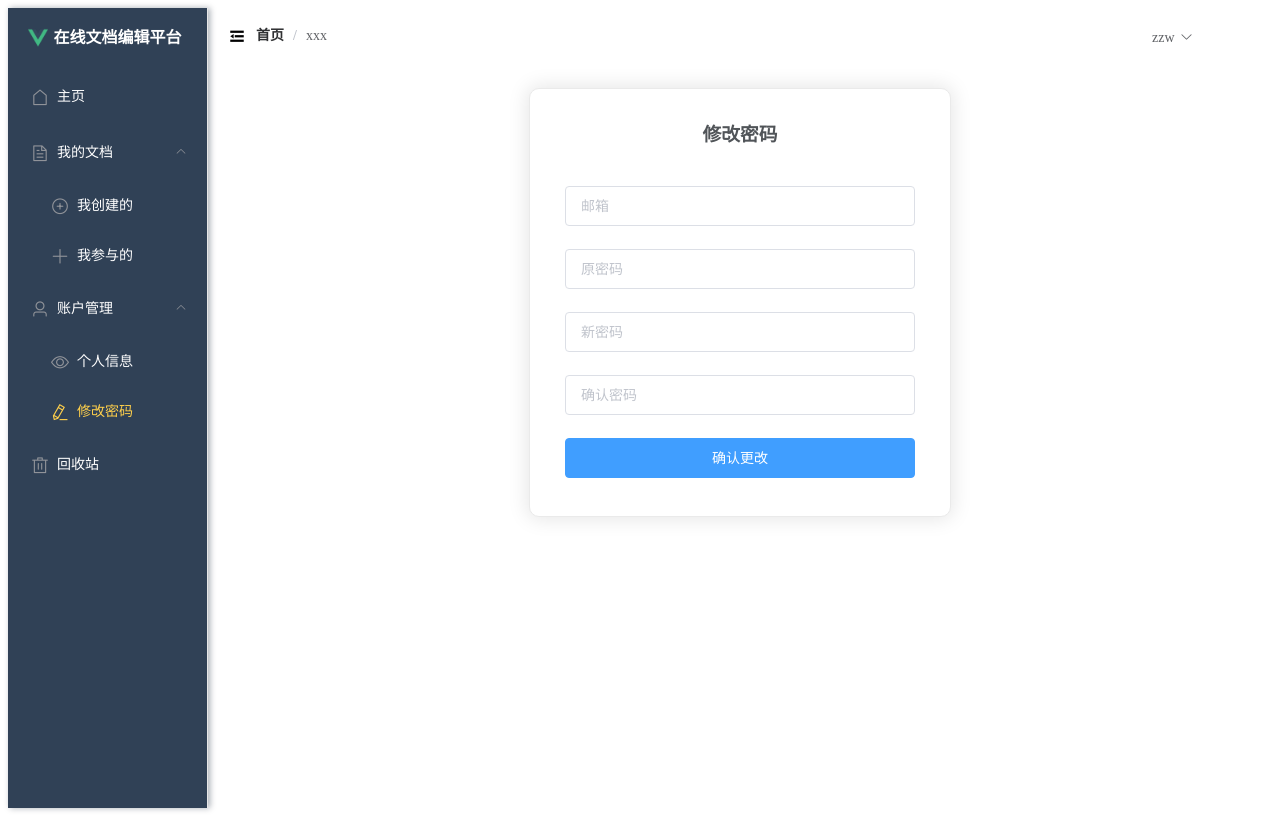
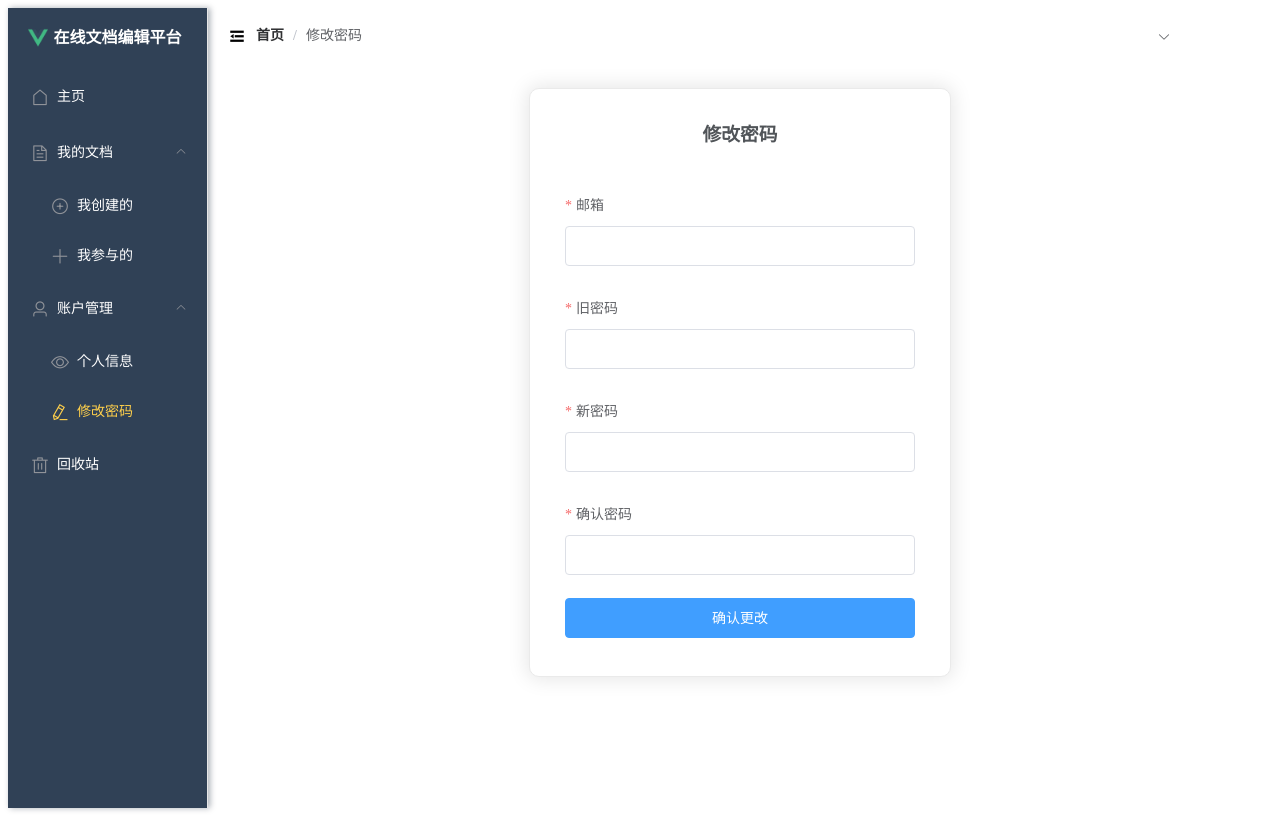
Before and after one commit to AL-Mazai/online_edit_front, a Vue app: page /update_password in a window 1280 px wide. Built offline with nearby package versions, Linux system fonts and the light colour scheme; sample sign-in values are in the browser's storage.

Commit message:
新增状态存储模块

```diff
--- a/src/components/Header.vue
+++ b/src/components/Header.vue
@@ -5,24 +5,23 @@
             <span :class="collapseBtnClass" style="cursor: pointer; font-size: 18px" @click="collapse"></span>
             <el-breadcrumb separator="/" style="display: inline-block; margin-left: 10px">
                 <el-breadcrumb-item :to="'/'">首页</el-breadcrumb-item>
-                <el-breadcrumb-item>xxx</el-breadcrumb-item>
-<!--                <el-breadcrumb-item>{{ currentPathName }}</el-breadcrumb-item>-->
+                <el-breadcrumb-item>{{ currentPathName }}</el-breadcrumb-item>
             </el-breadcrumb>
         </div>
-        <!--个人信息-->
+        <!--账户-->
         <el-dropdown style="width: 100px; cursor: pointer">
             <div style="display: inline-block">
-                <span>zzw</span><i class="el-icon-arrow-down" style="margin-left: 5px"></i>
+                <span>{{ user.userName }}</span><i class="el-icon-arrow-down" style="margin-left: 5px"></i>
             </div>
             <el-dropdown-menu slot="dropdown" style="width: 100px; text-align: center">
-                <el-dropdown-item icon="el-icon-user" style="font-size: 14px; padding: 5px 0">
-                    <a>个人信息</a>
+                <el-dropdown-item style="font-size: 14px; padding: 5px 0" icon="el-icon-user">
+                    <a @click="jump('/user_info')">个人信息</a>
                 </el-dropdown-item>
-                <el-dropdown-item icon="el-icon-lock" style="font-size: 14px; padding: 5px 0">
-                    <a>修改密码</a>
+                <el-dropdown-item style="font-size: 14px; padding: 5px 0" icon="el-icon-lock">
+                    <a @click="jump('/update_password')">修改密码</a>
                 </el-dropdown-item>
-                <el-dropdown-item icon="el-icon-switch-button" style="font-size: 14px; padding: 5px 0">
-                    <span style="text-decoration: none">退出</span>
+                <el-dropdown-item style="font-size: 14px; padding: 5px 0" icon="el-icon-switch-button">
+                    <span style="text-decoration: none" @click="logout">退出</span>
                 </el-dropdown-item>
             </el-dropdown-menu>
         </el-dropdown>
@@ -37,6 +36,32 @@ export default {
         collapseBtnClass: String,
         collapse: {}
     },
+    data(){
+        return{
+            user: localStorage.getItem("user") ? JSON.parse(localStorage.getItem("user")) : {}
+        }
+    },
+    methods:{
+        //跳转
+        jump(url){
+            this.$router.push(url)
+        },
+        //退出登录
+        logout(){
+            //跳转到登录页面
+            this.$router.push("/login")
+            //从本地存储中删除用户数据
+            localStorage.removeItem("user")
+            localStorage.removeItem("token")
+            this.$message.success("退出登录")
+        },
+    },
+    computed: {
+        currentPathName () {
+            // console.log(this.$store.state.currentPathName)
+            return this.$store.state.currentPathName; //计算需要监听的数据
+        }
+    },
 }
 </script>
 
--- a/src/router/index.js
+++ b/src/router/index.js
@@ -1,6 +1,7 @@
 import Vue from "vue";
 import VueRouter from "vue-router";
 import Manage from "@/views/Manage";
+import store from "@/store";
 
 Vue.use(VueRouter);
 
@@ -37,4 +38,19 @@ const router = new VueRouter({
     routes,
 });
 
+// 路由守卫
+router.beforeEach((to, from, next) => {
+    localStorage.setItem("currentPathName", to.name)  // 设置当前的路由名称，为了在Header组件中去使用
+    store.commit("setPath")  // 触发store的数据更新
+    /***************检测是否有token，若无则返回登录页*****************/
+    let user = localStorage.getItem("user") ? JSON.parse(localStorage.getItem("user")) : null
+    const isLogin = !!user
+    //放行登录页和注册页
+    if (to.path === '/login' || to.path === '/register') {
+        next()
+    }else {
+        isLogin ? next() : next('/login')
+    }
+})
+
 export default router;
--- a/src/store/index.js
+++ b/src/store/index.js
@@ -5,14 +5,12 @@ Vue.use(Vuex)
 
 export default new Vuex.Store({
     state: {
-        token: sessionStorage.getItem("token"),
-        user: JSON.parse(sessionStorage.getItem("user"))
+        currentPathName: ''//存储当前路径名
     },
     mutations: {
-
-    },
-    getters: {
-
+        setPath (state) {
+            state.currentPathName = localStorage.getItem("currentPathName") // 从本地存储中获取当前路径名并保存到状态中
+        },
     },
     actions: {
     },
--- a/src/views/CreatedDoc.vue
+++ b/src/views/CreatedDoc.vue
@@ -89,7 +89,7 @@ export default {
     name: "CreatedDoc",
     data() {
         return {
-            userId: 1,
+            userId: (localStorage.getItem("user") ? JSON.parse(localStorage.getItem("user")) : {}).userId,
             docId: 0,
             docTableData: [],
             userOfDocTableData: [],
--- a/src/views/Login.vue
+++ b/src/views/Login.vue
@@ -3,10 +3,12 @@
         <el-form class="login-container" :rules="rules" ref="user" :model="user">
             <h1 class="title">用户登录</h1>
             <el-form-item prop="email">
-                <el-input type="text" placeholder="用户账号" v-model="user.email" autocomplete="off"></el-input>
+                <el-input type="text" placeholder="用户账号" prefix-icon="el-icon-user"
+                          v-model="user.email" autocomplete="off"></el-input>
             </el-form-item>
             <el-form-item prop="password">
-                <el-input type="password" placeholder="用户密码" v-model="user.password" autocomplete="off"></el-input>
+                <el-input type="password" placeholder="用户密码" prefix-icon="el-icon-lock"
+                          show-password v-model="user.password" autocomplete="off"></el-input>
             </el-form-item>
             <el-form-item>
                 <el-button type="primary" @click="doLogin" style="width: 100%;">登录</el-button>
@@ -52,12 +54,14 @@ export default {
                 console.log(res.data)
                 //验证
                 if (res.status === 200) {
+                    localStorage.setItem("token", res.data.token)
+                    localStorage.setItem("user", JSON.stringify(res.data.user))  // 存储用户信息到浏览器
                     this.$message.success("登陆成功")
                     this.$router.push('/')
                 }
             }).catch((err) =>  {//异常
                 if(err.response.status === 401){
-                    this.$message.error(err.response.data)
+                    this.$message.error("用户名或密码错误")
                 }
             });
         },
--- a/src/views/ParticipateDoc.vue
+++ b/src/views/ParticipateDoc.vue
@@ -33,7 +33,7 @@ export default {
     name: "ParticipateDoc",
     data() {
         return {
-            userId: 1,
+            userId: (localStorage.getItem("user") ? JSON.parse(localStorage.getItem("user")) : {}).userId,
             allDocParTableData: [],
             /***分页变量****/
             pageIndex: 1, // 第几页
--- a/src/views/UpdatePassword.vue
+++ b/src/views/UpdatePassword.vue
@@ -1,19 +1,19 @@
 <!--更改密码-->
 <template>
     <div class="update-wrap">
-        <el-form class="update-container">
+        <el-form class="update-container" :model="form" :rules="rules">
             <h1 class="title">修改密码</h1>
-            <el-form-item>
-                <el-input type="text" name="email" placeholder="邮箱" v-model="email" autocomplete="off"></el-input>
+            <el-form-item label="邮箱" prop="email">
+                <el-input type="text" name="email" v-model="form.email" autocomplete="off"></el-input>
             </el-form-item>
-            <el-form-item>
-                <el-input type="text" placeholder="原密码" v-model="oldPassword" autocomplete="off"></el-input>
+            <el-form-item label="旧密码" prop="oldPassword">
+                <el-input type="password" v-model="form.oldPassword" autocomplete="off" show-password></el-input>
             </el-form-item>
-            <el-form-item>
-                <el-input type="text" placeholder="新密码" v-model="newPassword" autocomplete="off"></el-input>
+            <el-form-item label="新密码" prop="newPassword">
+                <el-input type="password" v-model="form.newPassword" autocomplete="off" show-password></el-input>
             </el-form-item>
-            <el-form-item>
-                <el-input type="text" placeholder="确认密码" v-model="checkPassword" autocomplete="off"></el-input>
+            <el-form-item label="确认密码" prop="checkPassword">
+                <el-input type="password"  v-model="form.checkPassword" autocomplete="off" show-password></el-input>
             </el-form-item>
             <el-form-item>
                 <el-button type="primary" @click="doUpdate" style="width: 100%">确认更改</el-button>
@@ -27,26 +27,30 @@ export default {
     name: "UpdatePassword",
     data() {
         return {
-
-            email: '',
-            oldPassword: '',
-            newPassword: '',
-            checkPassword: '',
-
-            // rules: {//表单规则
-            //     password: [
-            //         { required: true, message: '请输入原密码', trigger: 'blur' },
-            //         { min: 6, max: 20, message: '长度在 6 到 20 个字符', trigger: 'blur' }
-            //     ],
-            //     newPassword: [
-            //         { required: true, message: '请输入新密码', trigger: 'blur' },
-            //         { min: 6, max: 20, message: '长度在 6 到 20 个字符', trigger: 'blur' }
-            //     ],
-            //     checkPassword: [
-            //         { required: true, message: '请再次输入新密码', trigger: 'blur' },
-            //         { min: 6, max: 20, message: '长度在 6 到 20 个字符', trigger: 'blur' }
-            //     ],
-            // },
+            form: {
+                email: '',
+                oldPassword: '',
+                newPassword: '',
+                checkPassword: '',
+            },
+            rules: {//表单规则
+                email: [
+                    {required: true, message: '请输入邮箱', trigger: 'blur'},
+                    {min: 6, max: 20, message: '长度在 6 到 20 个字符', trigger: 'blur'}
+                ],
+                oldPassword: [
+                    {required: true, message: '请输入原密码', trigger: 'blur'},
+                    {min: 6, max: 20, message: '长度在 6 到 20 个字符', trigger: 'blur'}
+                ],
+                newPassword: [
+                    {required: true, message: '请输入新密码', trigger: 'blur'},
+                    {min: 6, max: 20, message: '长度在 6 到 20 个字符', trigger: 'blur'}
+                ],
+                checkPassword: [
+                    {required: true, message: '请再次输入新密码', trigger: 'blur'},
+                    {min: 6, max: 20, message: '长度在 6 到 20 个字符', trigger: 'blur'}
+                ],
+            },
             dialogFormVisible: false,
         };
     },
@@ -56,9 +60,9 @@ export default {
             if (this.checkPassword === this.newPassword) {
                 //发送请求
                 this.axios.post("http://localhost:8088/user/changePassword", {
-                    email: this.email,
-                    oldPassword: this.oldPassword,
-                    newPassword: this.newPassword,
+                    email: this.form.email,
+                    oldPassword: this.form.oldPassword,
+                    newPassword: this.form.newPassword,
                 }).then((res) => {
                     //打印收到的数据（用于测试）
                     // console.log(res.data)
```
